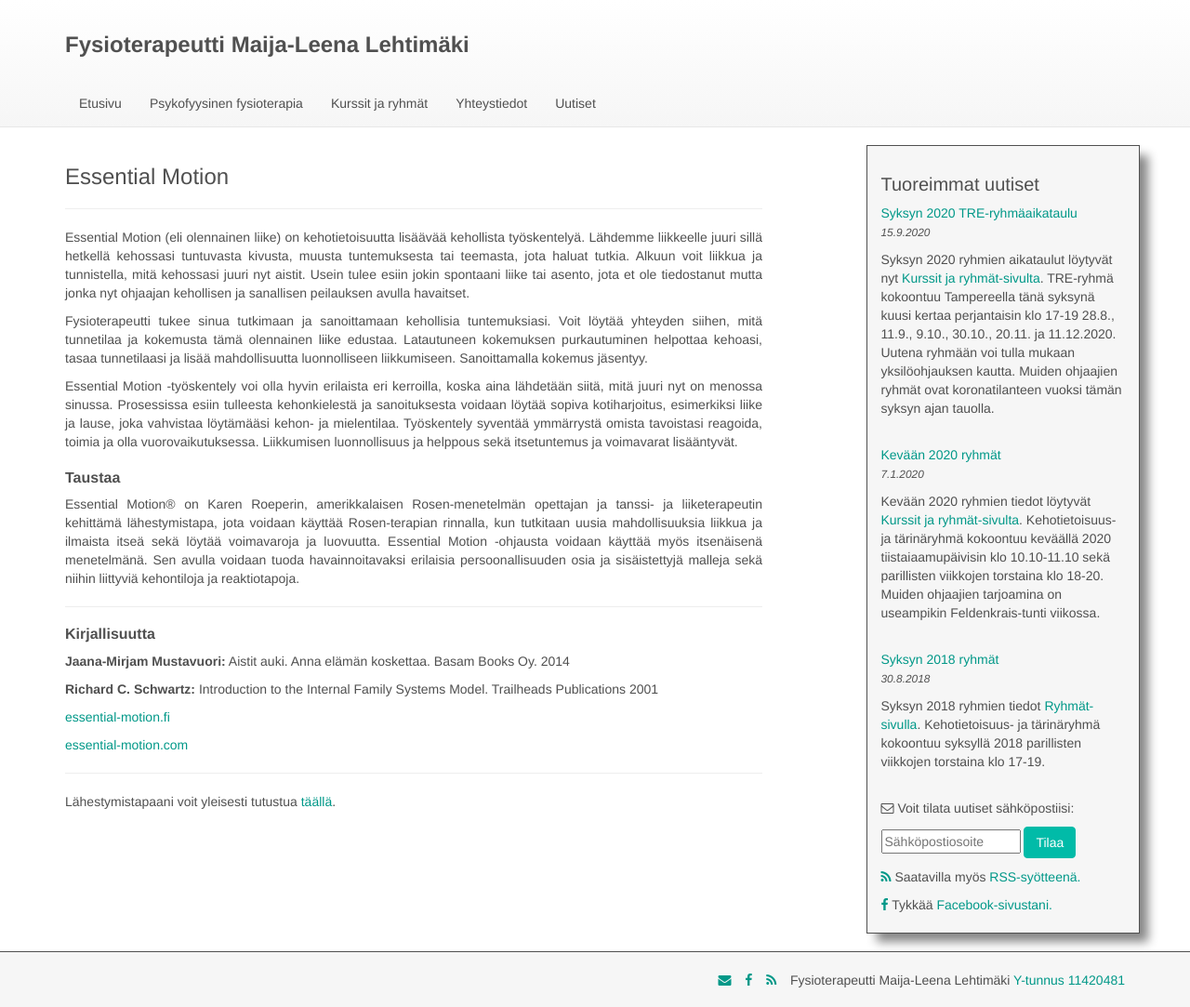
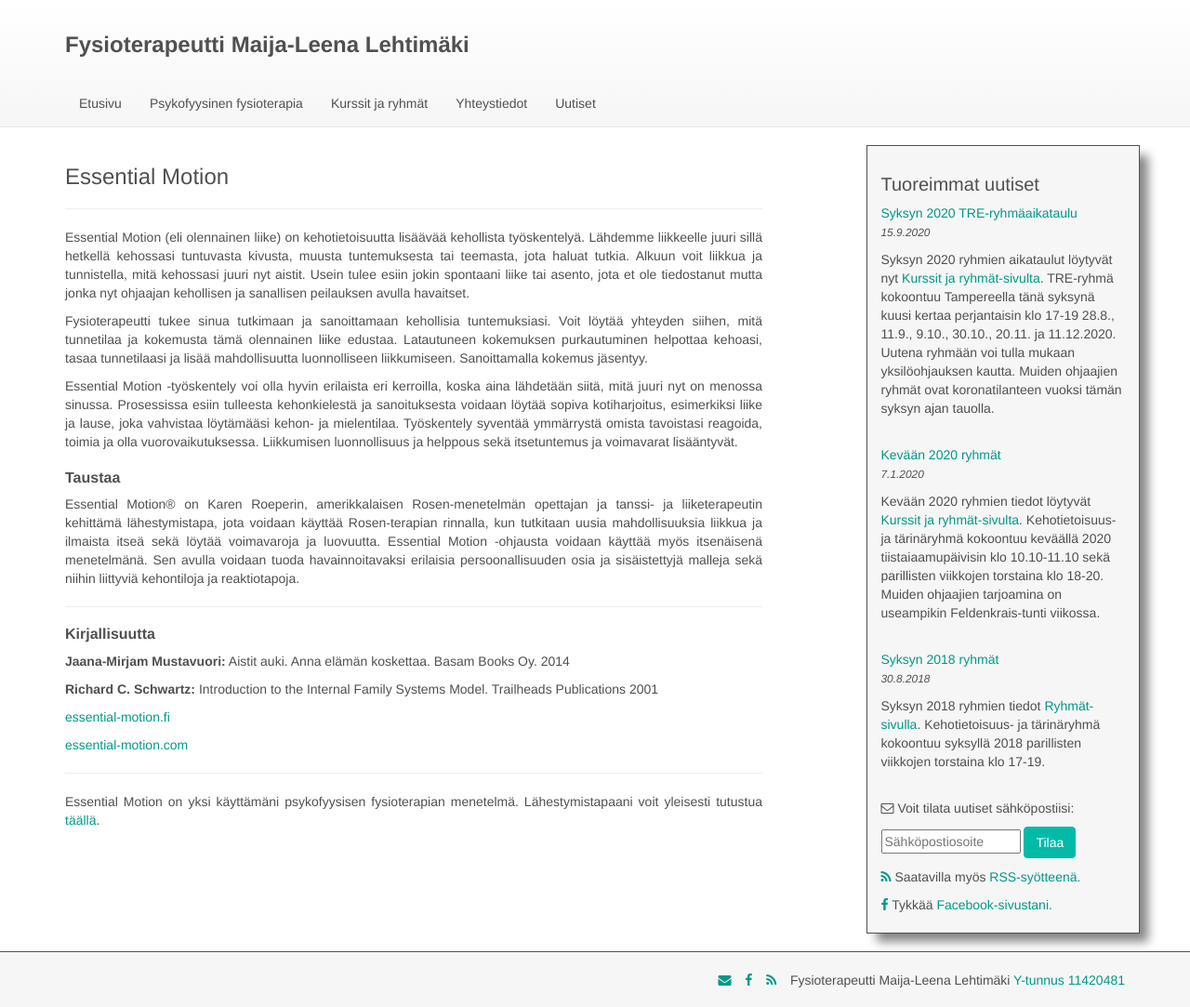
Before and after one commit to jluttine/maijaleenalehtimaki.fi, a Jekyll site: the page built from _pages/essential-motion.md, in a window 1280 px wide. Shown: the whole page at 93% size. Built offline with Jekyll 4.4.1, drawn with Linux system fonts in a browser that asks for light colours.

Commit message:
Update essential-motion.md

```diff
--- a/_pages/essential-motion.md
+++ b/_pages/essential-motion.md
@@ -39,6 +39,6 @@ Trailheads Publications 2001
 
 ---
 
-Lähestymistapaani voit
+Essential Motion on yksi käyttämäni psykofyysisen fysioterapian menetelmä. Lähestymistapaani voit
 yleisesti
 tutustua [täällä]({{ site.baseurl }}{% link _pages/01-lahestymistapani.md %}).
```
